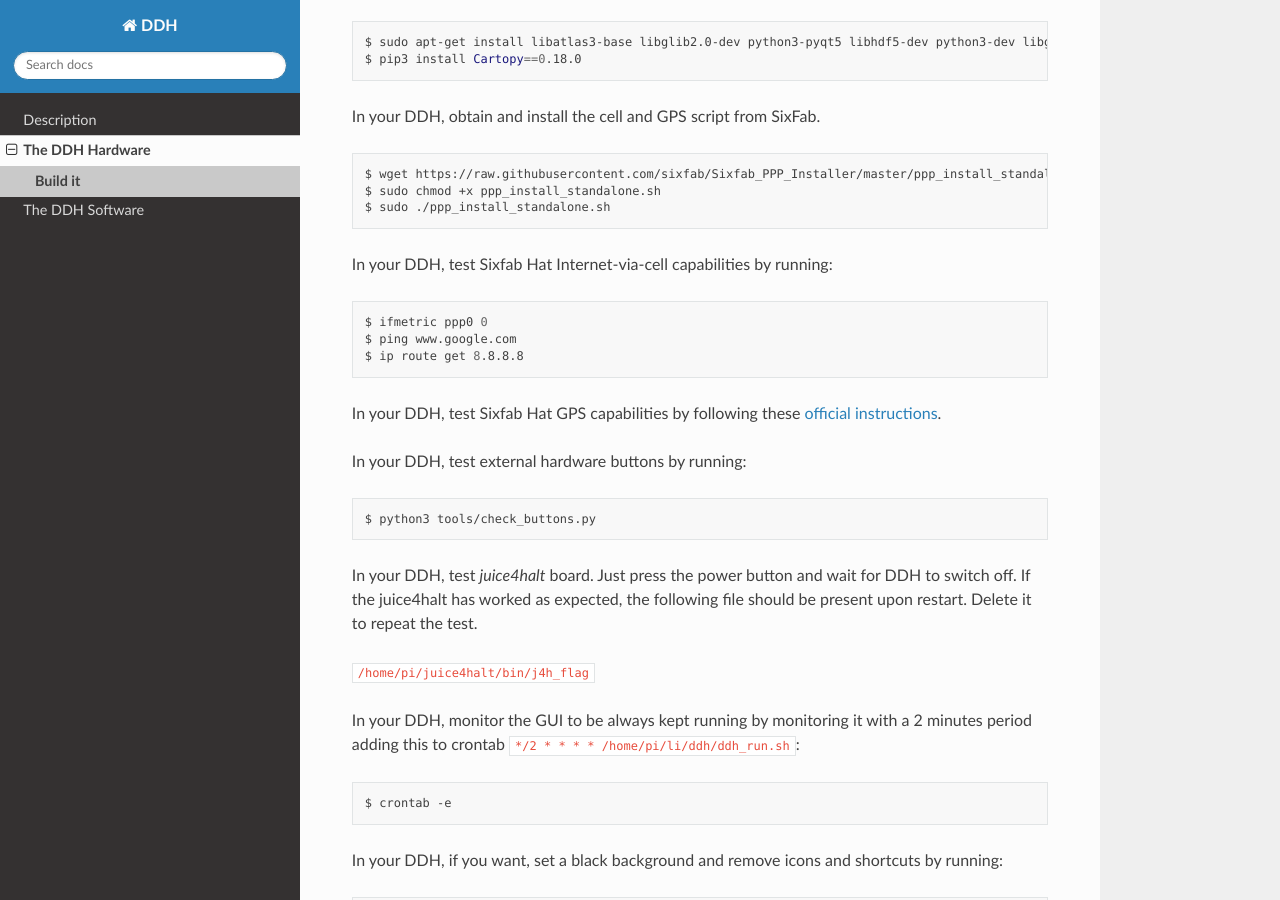
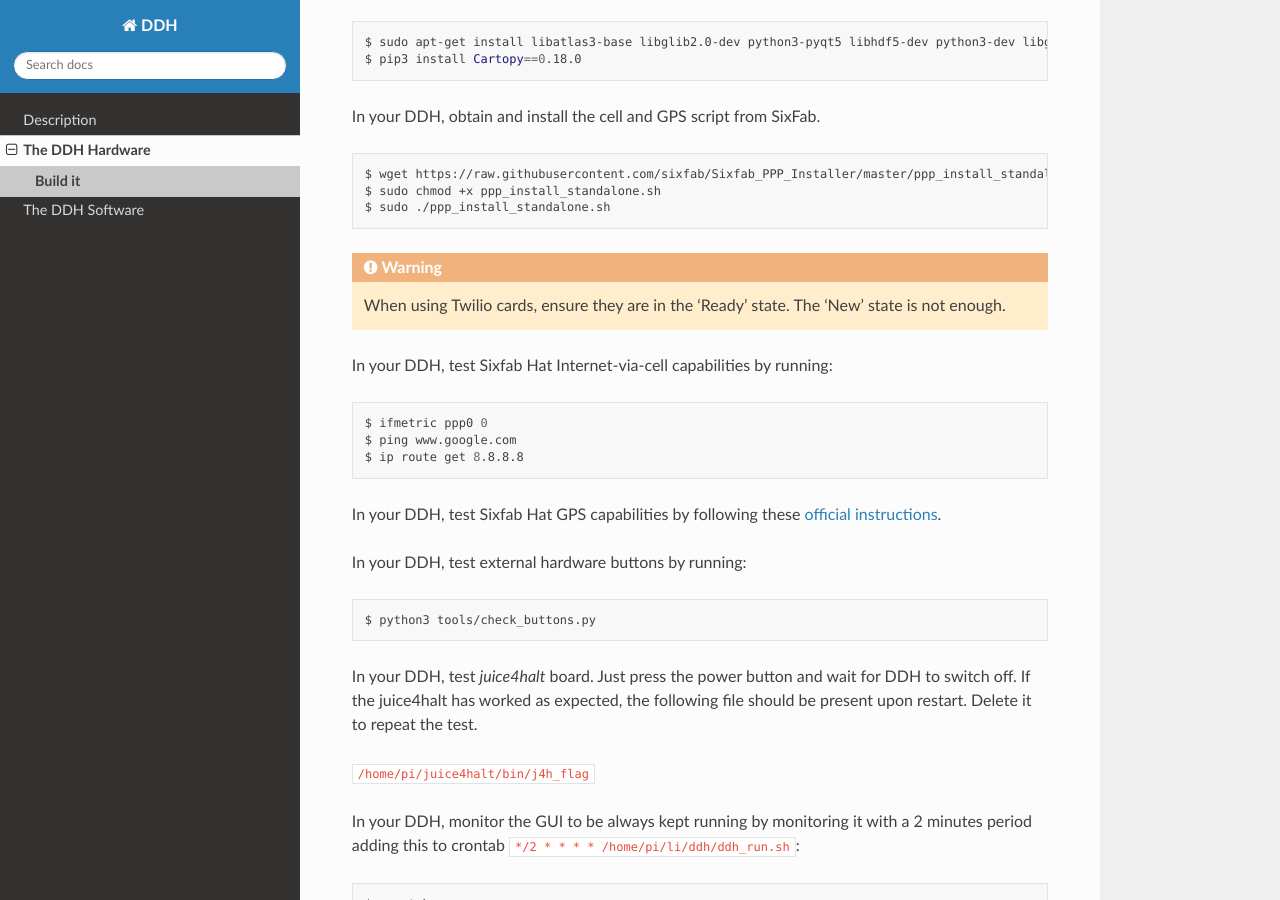
Before and after one commit to LowellInstruments/ddh_new, a Sphinx documentation site: the page built from docs/source/hw-build.rst, in a window 1280 px wide and 900 px high, scrolled down 793 px. Built offline with Sphinx 7.4.7 and the Read the Docs theme 2.0.0, drawn with Linux system fonts in a browser that asks for light colours.

Commit message:
readthedocs

```diff
--- a/docs/source/hw-build.rst
+++ b/docs/source/hw-build.rst
@@ -55,6 +55,10 @@ In your DDH, obtain and install the cell and GPS script from SixFab.
     $ sudo ./ppp_install_standalone.sh
 
 
+.. warning::
+    When using Twilio cards, ensure they are in the 'Ready' state. The 'New' state is not enough.
+
+
 In your DDH, test Sixfab Hat Internet-via-cell capabilities by running:
 
 .. code:: bash
```
Also changed, not shown: 5 other files.
